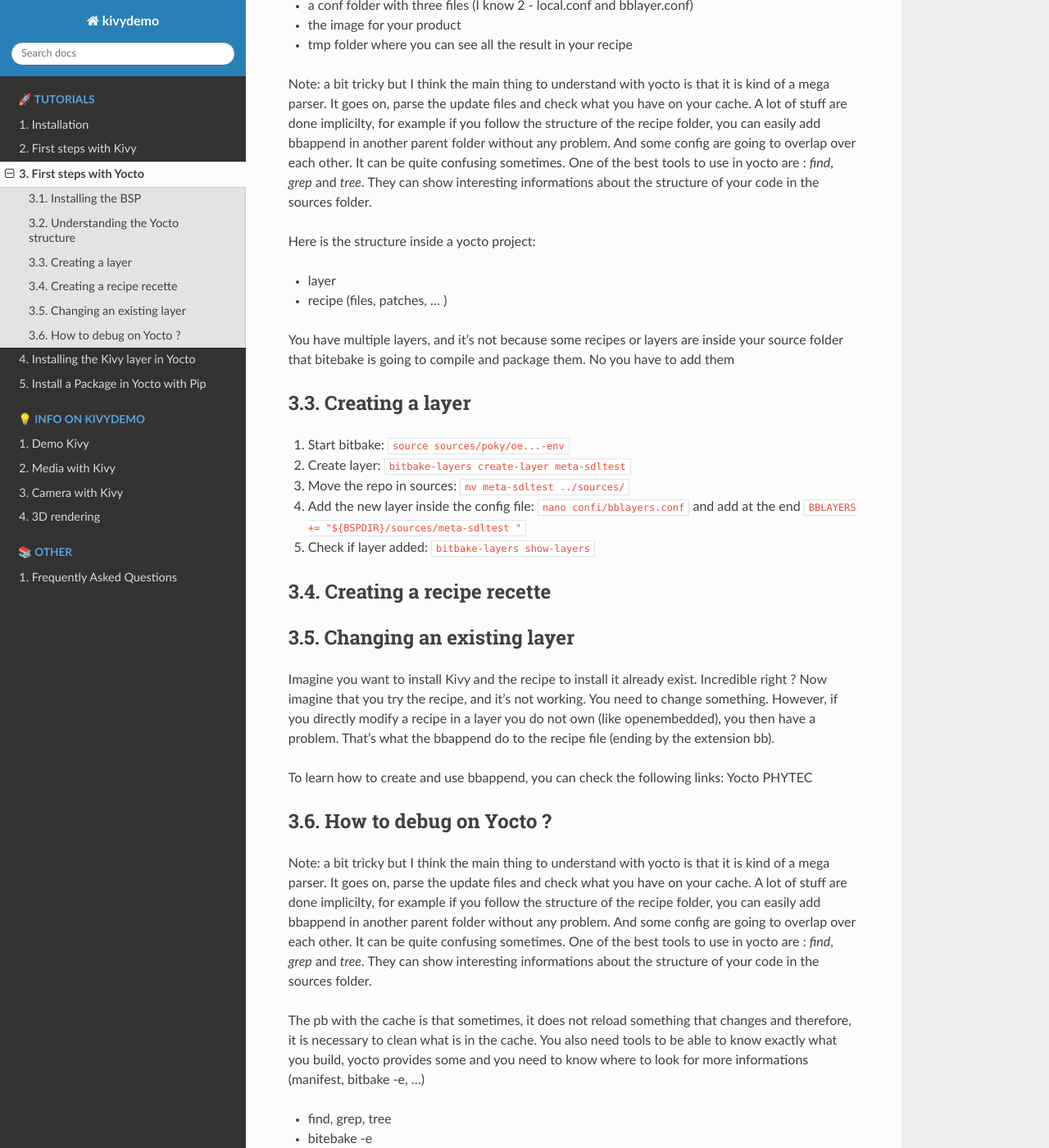
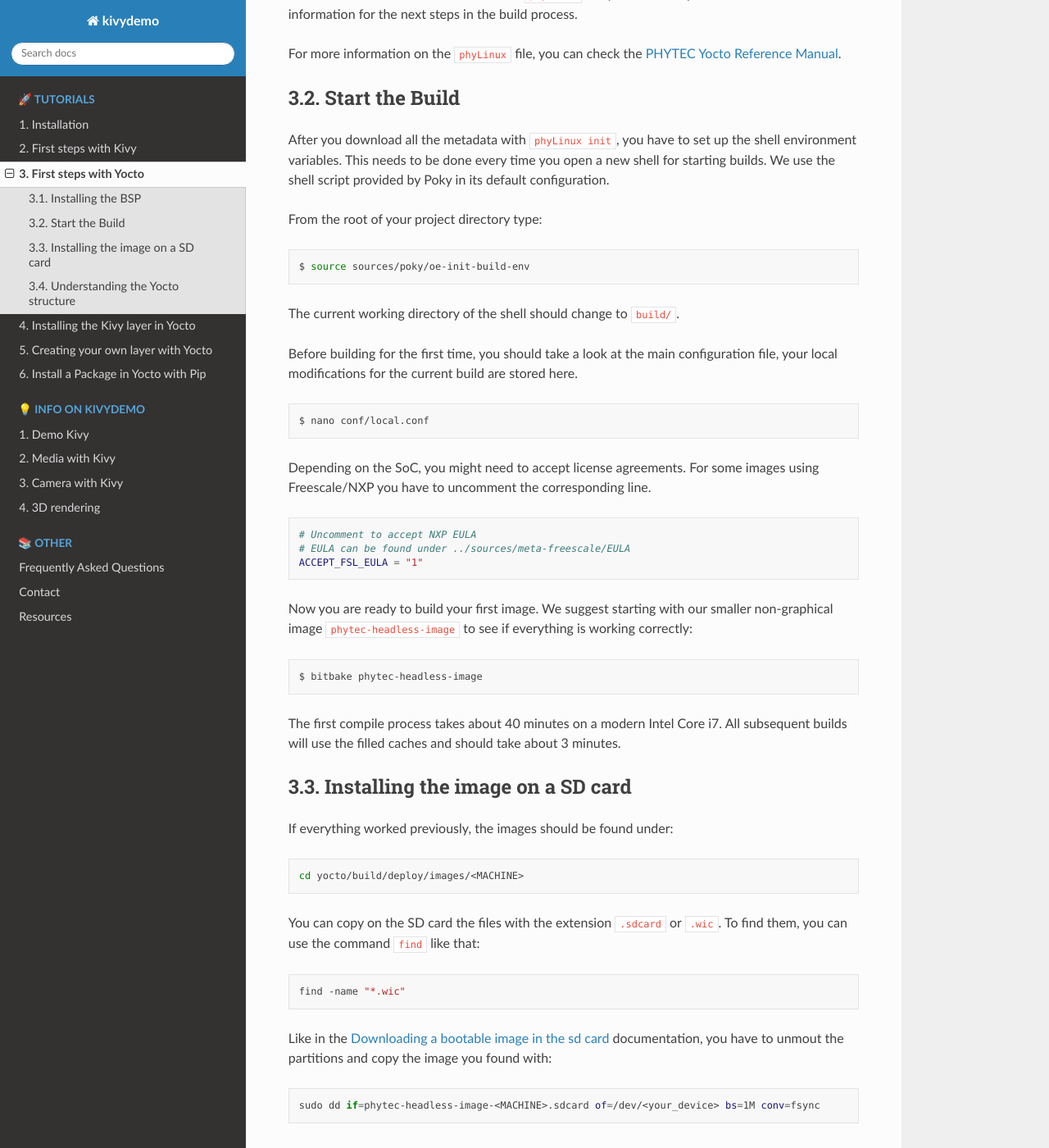
Before and after one commit to phytec/kivy-demo, a Sphinx documentation site: the page built from doc/tutorials/first-steps-yocto.rst, in a window 1280 px wide and 1400 px high, scrolled down 733 px. Shown: the whole window at 82% size. Built offline with Sphinx 7.4.7 and the Read the Docs theme 2.0.0, drawn with Linux system fonts in a browser that asks for light colours; some of the changed text lies outside the part shown.

Commit message:
📝 Improve documentation

```diff
--- a/doc/index.rst
+++ b/doc/index.rst
@@ -32,6 +33,7 @@
 .. toctree::
    :maxdepth: 2
    :caption: 📚 Other
-   :numbered:
 
    faq
+   contact
+   resources
--- a/doc/tutorials/first-steps-yocto.rst
+++ b/doc/tutorials/first-steps-yocto.rst
@@ -4,13 +4,93 @@
 Installing the BSP
 ------------------
 
-Copy/Paste what's on the Yocto installation for the steps
+1. Create a new folder for your project in your host machine :
 
-You need to choose which machine you are going to work on:
+.. code-block:: bash
 
-* machine
-* BSP version
-* image
+    $ mkdir ~/yocto
+
+2. Install :code:`phyLinux` inside the new folder.
+
+   #. Download the file : :code:`wget https://download.phytec.de/Software/Linux/Yocto/Tools/phyLinux`
+   #. Change the access mode to be able to launch the program with :code:`chmod u+x phyLinux`
+   #. Link python2 to python3 temporarily: :code:`ln -s which python2 python && export PATH=pwd:$PATH`
+
+
+3. Run phyLinux from the new folder with :code:`./phyLinux init`. If you do not want to use the selector, phyLinux also supports command-line arguments for the several settings:
+
+.. code-block:: bash
+
+    host$ MACHINE=phyboard-mira-imx6-3 ./phyLinux init -p imx6 -r BSP-Yocto-Ampliphy-i.MX6-PD21.1.0
+
+You need to choose 3 parameters for the BSP you are going to work on:
+
+* the machine
+* the plateform
+* the release
+
+After the execution of the init command, :code:`phyLinux` will print a few important notes as well as information for the next steps in the build process.
+
+
+For more information on the :code:`phyLinux` file, you can check the `PHYTEC Yocto Reference Manual <https://www.phytec.de/cdocuments/?doc=UIHsG>`_.
+
+
+Start the Build
+----------------
+
+After you download all the metadata with :code:`phyLinux init`, you have to set up the shell environment variables. This needs to be done every time you open a new shell for starting builds.
+We use the shell script provided by Poky in its default configuration.
+
+From the root of your project directory type:
+
+.. code-block:: bash
+
+    $ source sources/poky/oe-init-build-env
+
+The current working directory of the shell should change to :code:`build/`.
+
+Before building for the first time, you should take a look at the main configuration file, your local modifications for the current build are stored here.
+
+.. code-block:: bash
+
+    $ nano conf/local.conf
+
+Depending on the SoC, you might need to accept license agreements. For some images using Freescale/NXP you have to uncomment the corresponding line.
+
+.. code-block:: bash
+
+    # Uncomment to accept NXP EULA
+    # EULA can be found under ../sources/meta-freescale/EULA
+    ACCEPT_FSL_EULA = "1"
+
+Now you are ready to build your first image. We suggest starting with our smaller non-graphical image :code:`phytec-headless-image` to see if everything is working correctly:
+
+.. code-block:: bash
+
+    $ bitbake phytec-headless-image
+
+The first compile process takes about 40 minutes on a modern Intel Core i7. All subsequent builds will use the filled caches and should take about 3 minutes.
+
+Installing the image on a SD card
+----------------------------------
+
+If everything worked previously, the images should be found under:
+
+.. code-block:: bash
+
+    cd yocto/build/deploy/images/<MACHINE>
+
+You can copy on the SD card the files with the extension :code:`.sdcard` or :code:`.wic`. To find them, you can use the command :code:`find` like that:
+
+.. code-block:: bash
+
+    find -name "*.wic"
+
+Like in the :ref:`tutorials/installation:Downloading a bootable image in the sd card` documentation, you have to unmout the partitions and copy the image you found with:
+
+.. code-block:: bash
+
+    sudo dd if=phytec-headless-image-<MACHINE>.sdcard of=/dev/<your_device> bs=1M conv=fsync
 
 Understanding the Yocto structure
 ----------------------------------
@@ -38,45 +118,3 @@
 * recipe (files, patches, ... )
 
 You have multiple layers, and it's not because some recipes or layers are inside your source folder that bitebake is going to compile and package them. No you have to add them
-
-Creating a layer
-----------------
-
-#. Start bitbake: :code:`source sources/poky/oe...-env`
-#. Create layer: :code:`bitbake-layers create-layer meta-sdltest`
-#. Move the repo in sources: :code:`mv meta-sdltest ../sources/`
-#. Add the new layer inside the config file: :code:`nano confi/bblayers.conf` and add at the end :code:`BBLAYERS += "${BSPDIR}/sources/meta-sdltest "`
-#. Check if layer added:  :code:`bitbake-layers show-layers`
-
-
-Creating a recipe recette
---------------------------
-
-Changing an existing layer
----------------------------
-
-Imagine you want to install Kivy and the recipe to install it already exist. Incredible right ?
-Now imagine that you try the recipe, and it's not working. You need to change something.
-However, if you directly modify a recipe in a layer you do not own (like openembedded), you then have a problem.
-That's what the bbappend do to the recipe file (ending by the extension bb).
-
-To learn how to create and use bbappend, you can check the following links:
-Yocto
-PHYTEC
-
-
-How to debug on Yocto ?
------------------------
-
-Note: a bit tricky but I think the main thing to understand with yocto is that it is kind of a mega parser.
-It goes on, parse the update files and check what you have on your cache.
-A lot of stuff are done implicilty, for example if you follow the structure of the recipe folder, you can easily add bbappend in another parent folder without any problem.
-And some config are going to overlap over each other. It can be quite confusing sometimes. One of the best tools to use in yocto are : `find`, `grep` and `tree`.
-They can show interesting informations about the structure of your code in the sources folder.
-
-The pb with the cache is that sometimes, it does not reload something that changes and therefore, it is necessary to clean what is in the cache.
-You also need tools to be able to know exactly what you build, yocto provides some and you need to know where to look for more informations (manifest, bitbake -e, ...)
-
-* find, grep, tree
-* bitebake -e
-* manifest
```
Also changed, not shown: other parts of doc/index.rst (+1 -0 lines), doc/contact.rst (added, +10 -0 lines), doc/demo/media.rst (+19 -11 lines), doc/resources.rst (added, +23 -0 lines), doc/tutorials/creating-my-layer.rst (added, +45 -0 lines), doc/tutorials/installing-kivy-layer.rst (+26 -14 lines), doc/tutorials/yocto-pip.rst (+11 -9 lines).
